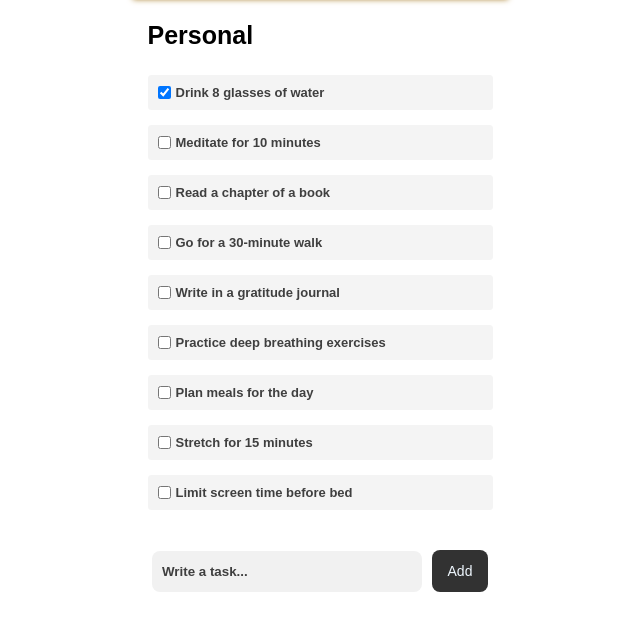
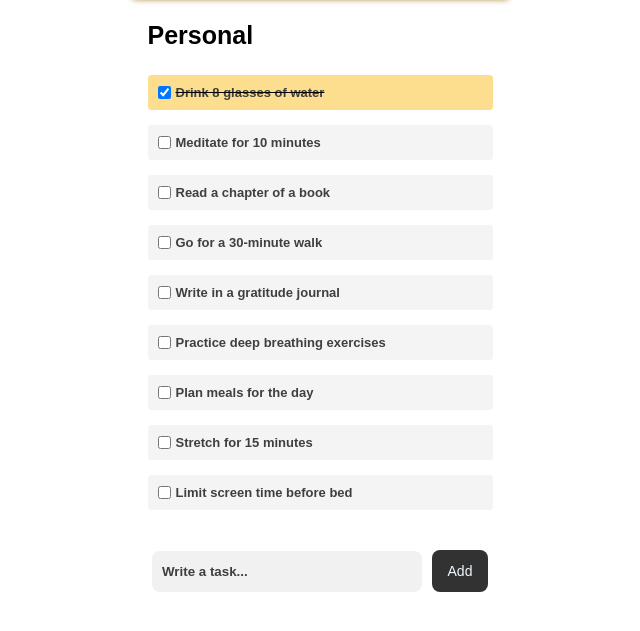
Before and after one commit to Leibril2007/app-tareas, a plain HTML site: page index.html in a window 1280 px wide. Both pictures are taken after a click on the checkbox 484 px from the left and 161 px from the top of the page. Shown: the part 69-700 px from the top of the page, without its empty margins (320-960 px from the left). Drawn offline with Linux system fonts and the light colour scheme.

Commit message:
Activar y desactivar tareas - Se creó un nuevo archivo .js con el nombre de: "completarTarea". - Se crea una función en ese archivo para activar y desactivar la tarea. - Se agrega la clase "cambiar-color" al archivo css de tarea.

```diff
--- /dev/null
+++ b/components/tarea/completarTarea.js
@@ -0,0 +1,13 @@
+function marcarTexto(){
+
+    if(!this.classList.contains("cambiar-color")){
+        this.classList.add("cambiar-color");
+        this.querySelector('.input-form').checked = true;
+    }else{
+        this.classList.remove("cambiar-color");
+        this.querySelector('.input-form').checked = false;
+    }
+
+}
+
+export { marcarTexto }
--- a/components/tarea/tarea.css
+++ b/components/tarea/tarea.css
@@ -25,4 +25,10 @@
     margin-bottom: 1.5rem;
     padding: 1rem;
     border-radius: 3.5px;
+    cursor: pointer;
 }
+
+.cambiar-color{
+    background-color: rgb(253, 221, 142);
+    text-decoration: line-through;
+}
--- a/components/tarea/tarea.js
+++ b/components/tarea/tarea.js
@@ -1,5 +1,5 @@
 import { lista } from "../formulario/data.js";
-
+import { marcarTexto } from "./completarTarea.js";
 
 function tareas()   {
 
@@ -15,10 +15,12 @@ function tareas()   {
 
         let divBase = document.createElement('div');
         divBase.className = "div-base";
+        divBase.addEventListener('click', marcarTexto);
 
         let input = document.createElement('input');
-        input.className = "input-form";
+        input.className= "input-form";
         input.type = 'checkbox';
+
         divBase.appendChild(input);
 
         divBase.appendChild(cadaLista(element));
```
